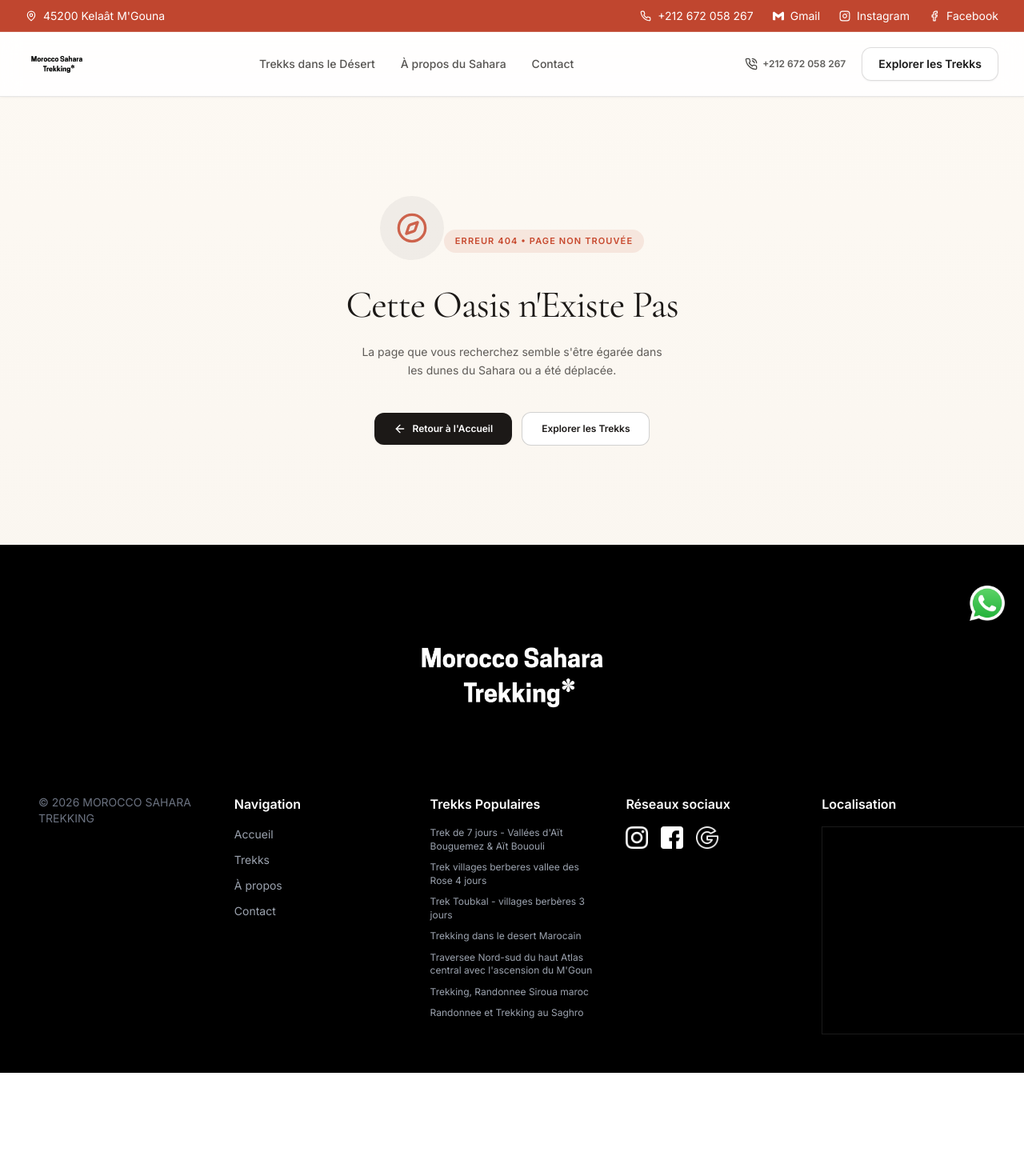
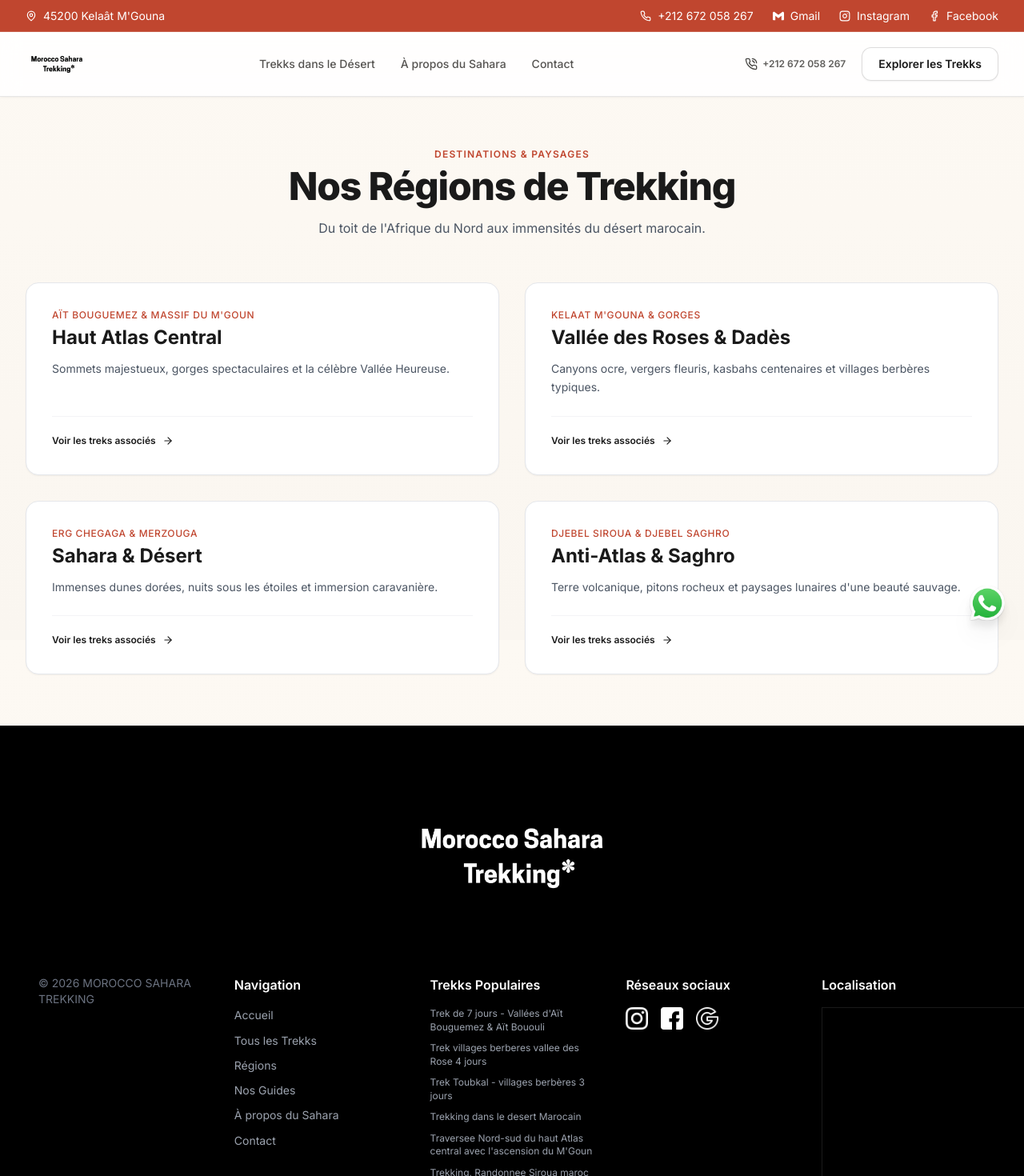
Before and after one commit to MAHMOUDIFARID/morocco-sahara-trekking, a Next.js app: page /regions in a window 1280 px wide. Before the commit this address had no page. Shown: the top 1470 px of the page at 80% size. Before the commit the page ends 1341 px from the top, so only its background shows below. Built offline with nearby package versions, Linux system fonts and the light colour scheme; grey boxes are pictures that could not be loaded.

Commit message:
Update footer navigation to include all 6 site pages and add pages for regions, guides, a-propos

```diff
--- /dev/null
+++ b/app/a-propos/page.tsx
@@ -0,0 +1,22 @@
+import { Metadata } from "next";
+import AboutGuide from "@/components/AboutGuide";
+import WhyUs from "@/components/WhyUs";
+import FAQ from "@/components/FAQ";
+
+export const metadata: Metadata = {
+  title: "À propos du Sahara & Notre Équipe | Morocco Sahara Trekking",
+  description:
+    "Découvrez notre agence locale de trekking, notre philosophie éco-responsable et l'équipe guidée par Mohamed.",
+};
+
+export default function AProposPage() {
+  return (
+    <div className="flex flex-col gap-12 py-8">
+      <AboutGuide />
+      <WhyUs />
+      <div id="about">
+        <FAQ />
+      </div>
+    </div>
+  );
+}
--- /dev/null
+++ b/app/guides/page.tsx
@@ -0,0 +1,16 @@
+import { Metadata } from "next";
+import AboutGuide from "@/components/AboutGuide";
+
+export const metadata: Metadata = {
+  title: "Nos Guides | Morocco Sahara Trekking",
+  description:
+    "Rencontrez Mohamed et nos guides berbères diplômés, experts des sentiers du Haut Atlas et du Sahara marocain.",
+};
+
+export default function GuidesPage() {
+  return (
+    <div className="py-8">
+      <AboutGuide />
+    </div>
+  );
+}
--- /dev/null
+++ b/app/regions/page.tsx
@@ -0,0 +1,78 @@
+import { Metadata } from "next";
+import Link from "next/link";
+import { ArrowRight } from "lucide-react";
+
+export const metadata: Metadata = {
+  title: "Régions de Randonnée | Morocco Sahara Trekking",
+  description:
+    "Découvrez les régions du Maroc explorées lors de nos treks : Haut Atlas central, Vallée des Roses, Massif du Siroua, Djebel Saghro et les dunes du Sahara.",
+};
+
+const REGIONS = [
+  {
+    name: "Haut Atlas Central",
+    subtitle: "Aït Bouguemez & Massif du M'Goun",
+    description: "Sommets majestueux, gorges spectaculaires et la célèbre Vallée Heureuse.",
+  },
+  {
+    name: "Vallée des Roses & Dadès",
+    subtitle: "Kelaat M'Gouna & Gorges",
+    description: "Canyons ocre, vergers fleuris, kasbahs centenaires et villages berbères typiques.",
+  },
+  {
+    name: "Sahara & Désert",
+    subtitle: "Erg Chegaga & Merzouga",
+    description: "Immenses dunes dorées, nuits sous les étoiles et immersion caravanière.",
+  },
+  {
+    name: "Anti-Atlas & Saghro",
+    subtitle: "Djebel Siroua & Djebel Saghro",
+    description: "Terre volcanique, pitons rocheux et paysages lunaires d'une beauté sauvage.",
+  },
+];
+
+export default function RegionsPage() {
+  return (
+    <div className="mx-auto max-w-7xl px-4 py-16 sm:px-6 lg:px-8">
+      {/* Header */}
+      <div className="mb-14 text-center max-w-3xl mx-auto">
+        <span className="text-xs uppercase tracking-widest font-semibold text-[#C0462F] block mb-2">
+          DESTINATIONS & PAYSAGES
+        </span>
+        <h1 className="text-3xl sm:text-5xl font-extrabold text-[#1a1a1a] tracking-tight">
+          Nos Régions de Trekking
+        </h1>
+        <p className="mt-4 text-gray-600 text-sm sm:text-base leading-relaxed">
+          Du toit de l&apos;Afrique du Nord aux immensités du désert marocain.
+        </p>
+      </div>
+
+      {/* Grid */}
+      <div className="grid grid-cols-1 md:grid-cols-2 gap-6 lg:gap-8">
+        {REGIONS.map((region) => (
+          <div
+            key={region.name}
+            className="bg-white rounded-2xl border border-gray-200 p-8 shadow-sm hover:shadow-md transition-shadow flex flex-col justify-between"
+          >
+            <div>
+              <span className="text-xs uppercase font-medium text-[#C0462F] tracking-wider block mb-1">
+                {region.subtitle}
+              </span>
+              <h2 className="text-2xl font-bold text-[#1a1a1a] mb-3">{region.name}</h2>
+              <p className="text-gray-600 text-sm leading-relaxed">{region.description}</p>
+            </div>
+            <div className="mt-6 pt-4 border-t border-gray-100">
+              <Link
+                href="/treks"
+                className="inline-flex items-center gap-2 text-xs font-semibold text-[#1a1a1a] hover:text-[#C0462F] transition-colors"
+              >
+                <span>Voir les treks associés</span>
+                <ArrowRight size={14} />
+              </Link>
+            </div>
+          </div>
+        ))}
+      </div>
+    </div>
+  );
+}
--- a/components/Footer.tsx
+++ b/components/Footer.tsx
@@ -4,10 +4,12 @@ import { getAllTreks } from "@/lib/mdx";
 import { Trek } from "@/types";
 import ScrollToTop from "@/components/ScrollToTop";
 
-const NAV_LINKS = [
+const navigationLinks = [
   { label: "Accueil", href: "/" },
-  { label: "Trekks", href: "/treks" },
-  { label: "À propos", href: "/#about" },
+  { label: "Tous les Trekks", href: "/treks" },
+  { label: "Régions", href: "/regions" },
+  { label: "Nos Guides", href: "/guides" },
+  { label: "À propos du Sahara", href: "/a-propos" },
   { label: "Contact", href: "/contact" },
 ];
 
@@ -93,11 +95,11 @@ export default function Footer() {
           <div>
             <h3 className="font-semibold text-base text-white mb-4">Navigation</h3>
             <ul className="space-y-3">
-              {NAV_LINKS.map((link) => (
-                <li key={link.label}>
+              {navigationLinks.map((link) => (
+                <li key={link.href}>
                   <Link
                     href={link.href}
-                    className="block text-sm text-gray-400 hover:text-white transition-colors duration-200"
+                    className="text-sm text-gray-400 hover:text-white transition-colors duration-200 block leading-snug"
                   >
                     {link.label}
                   </Link>
```
